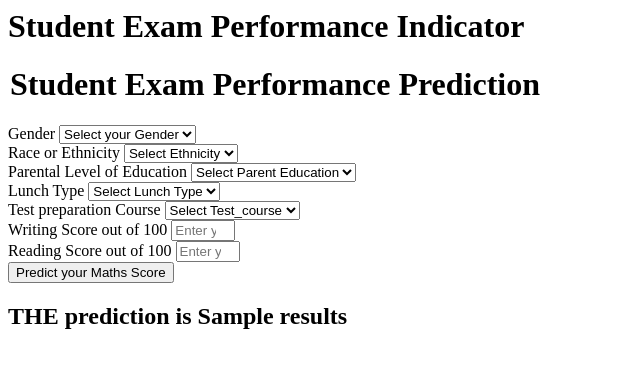
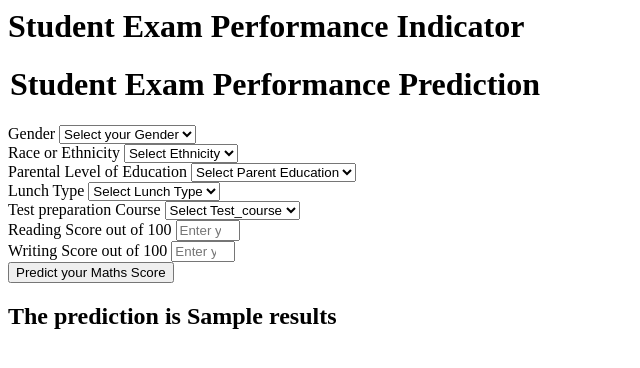
Before and after one commit to DanielGeek/ML_project, a Flask app: template templates/home.html in a window 1280 px wide. Shown: the top 368 px of the page, without its empty margins (0-640 px from the left). Run offline with Flask 3, Linux system fonts and the light colour scheme; the template is opened without the code that fills it: most values are stand-ins (such as "Sample title", 1, 10 or a date in 2020).

Commit message:
bugfix: fix html typo

```diff
--- a/templates/home.html
+++ b/templates/home.html
@@ -22,7 +22,7 @@
             </div>
             <div class="mb-3">
                 <label class="form-label">Race or Ethnicity</label>
-                <select class="form-control" name="ethnicity" placeholder="Enter you ethnicity" required>
+                <select class="form-control" name="race_ethnicity" placeholder="Enter you ethnicity" required>
                     <option class="placeholder" selected disabled value="">Select Ethnicity</option>
                     <option value="group A">
                         Group A
@@ -91,21 +91,21 @@
                 </select>
             </div>
             <div class="mb-3">
-                <label class="form-label">Writing Score out of 100</label>
+                <label class="form-label">Reading Score out of 100</label>
                 <input class="form-control" type="number" name="reading_score" placeholder="Enter your Reading score"
-                    min='0' max='100' />
+                    min='0' max='100' required />
             </div>
             <div class="mb-3">
-                <label class="form-label">Reading Score out of 100</label>
-                <input class="form-control" type="number" name="writing_score" placeholder="Enter your Reading Score"
-                    min='0' max='100' />
+                <label class="form-label">Writing Score out of 100</label>
+                <input class="form-control" type="number" name="writing_score" placeholder="Enter your Writing Score"
+                    min='0' max='100' required />
             </div>
             <div class="mb-3">
                 <input class="btn btn-primary" type="submit" value="Predict your Maths Score" required />
             </div>
         </form>
         <h2>
-            THE prediction is {{results}}
+            The prediction is {{results}}
         </h2>
 
         <body>
```
